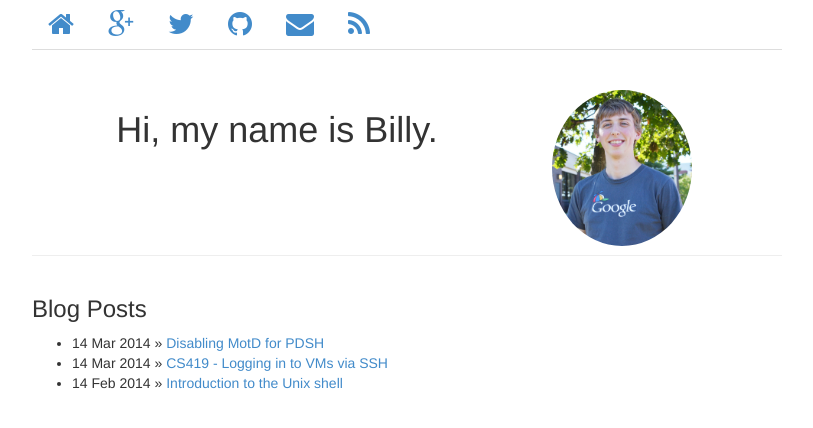
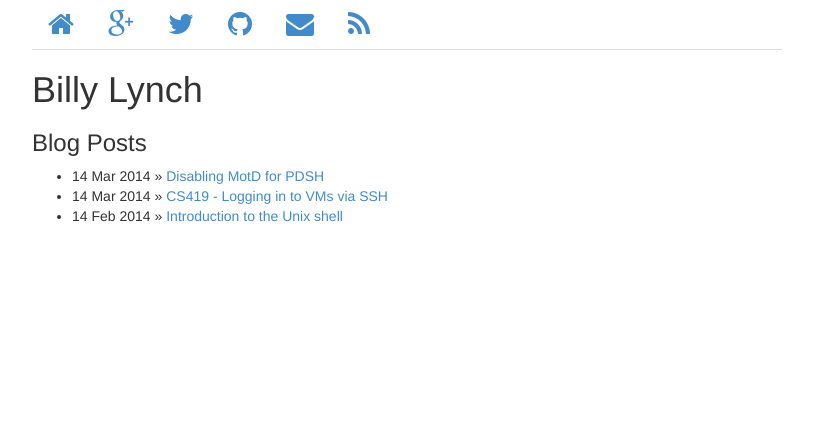
Before and after one commit to wlynch/wlynch.github.io, a Jekyll site: the page built from index.html, in a window 1280 px wide. Shown: the top 428 px of the page, without its empty margins (233-1046 px from the left). Built offline with Jekyll 4.4.1, drawn with Linux system fonts in a browser that asks for light colours; Markdown is read by kramdown in place of the engine named in the settings.

Commit message:
The main site looked tacky. Simplify it for now until I decide what to do with it.

```diff
--- a/index.html
+++ b/index.html
@@ -2,19 +2,9 @@
 layout: bootstrap
 title: Billy Lynch
 ---
-<div class="page-header">
-	<div class="row">
-		<div class="col-md-8 text-center">
-			<h1>Hi, my name is Billy.</h1>
-		</div>
-		<div class="col-md-2 text-center">
-			<img src="/img/wlynch.jpg" class="img-circle" style="width: 140px">
-		</div>
-	</div>
-</div>
-
 <div class="row" id="posts">
 	<div class="col-md-12">
+		<h1>Billy Lynch</h1>
 		<h3>Blog Posts</h3>
 		<ul class="posts">
 			{% for post in site.posts %}
```
Also changed, not shown: img/profile.jpg (added), img/wlynch.jpg (deleted).
